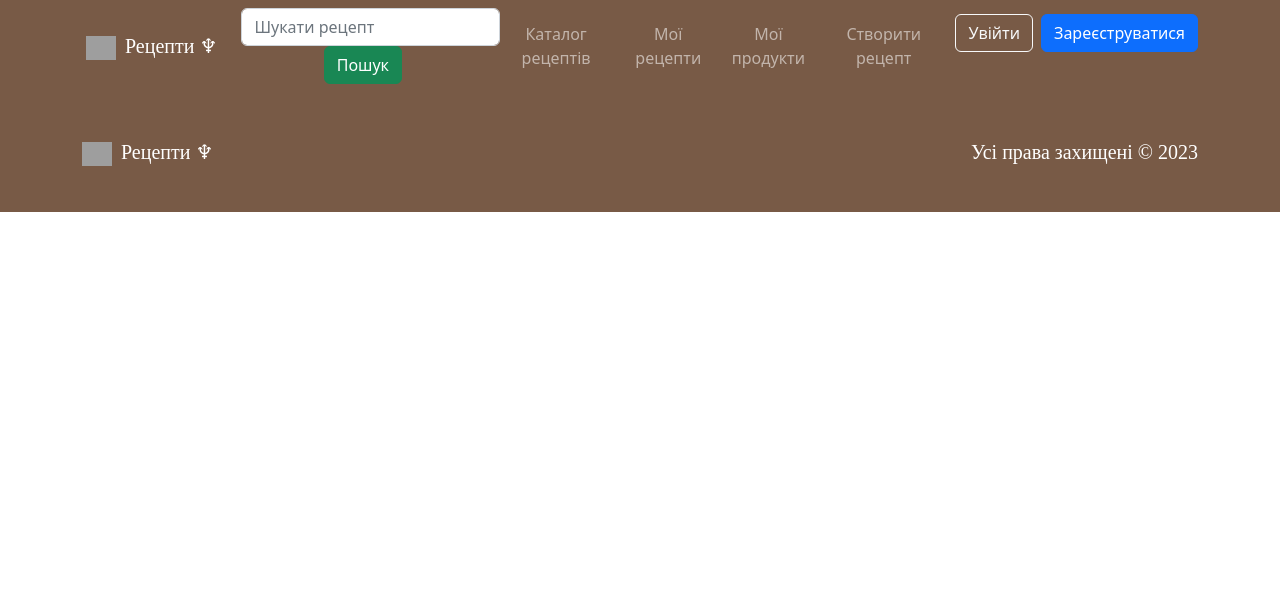
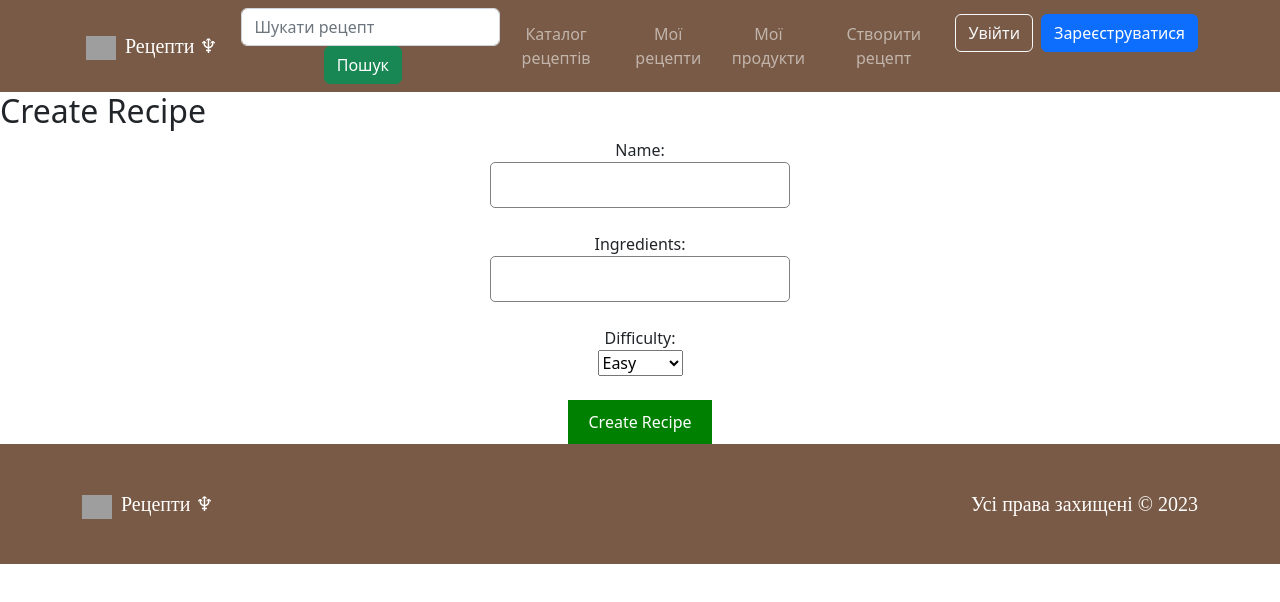
Before and after one commit to Milush47/INT20H_Recipes, a Vue app: page /create-recipe in a window 1280 px wide. Shown: the top 602 px of the page. Built offline with nearby package versions, Linux system fonts and the light colour scheme; grey boxes are pictures that could not be loaded; a web font is replaced by a local one.

Commit message:
EDITED: -create recipes page -profile page -user service

```diff
--- a/src/components/CreateRecipe.vue
+++ b/src/components/CreateRecipe.vue
@@ -1,13 +1,54 @@
 <template>
-
+  <div>
+    <h2>Create Recipe</h2>
+    <form>
+      <label for="name">Name:</label>
+      <input type="text" id="name" v-model="recipe.name" />
+      <br />
+      <label for="ingredients">Ingredients:</label>
+      <input type="text" id="ingredients" v-model="recipe.ingredients" />
+      <br />
+      <label for="difficulty">Difficulty:</label>
+      <select id="difficulty" v-model="recipe.difficulty">
+        <option value="easy">Easy</option>
+        <option value="medium">Medium</option>
+        <option value="hard">Hard</option>
+      </select>
+      <br />
+      <button @click.prevent="createRecipe">Create Recipe</button>
+    </form>
+  </div>
 </template>
 
 <script>
+import axios from 'axios';
+
 export default {
-  name: "CreateRecipe"
-}
+  name: 'CreateRecipe',
+  data() {
+    return {
+      recipe: {
+        name: '',
+        ingredients: '',
+        difficulty: 'easy',
+      },
+    };
+  },
+  methods: {
+    async createRecipe() {
+      try {
+        await axios.post('http://localhost:8080/recipes', this.recipe);
+        this.recipe = {
+          name: '',
+          ingredients: '',
+          difficulty: 'easy',
+        };
+        alert('Recipe created successfully!');
+      } catch (err) {
+        console.error(err);
+        alert('An error occurred while creating the recipe');
+      }
+    },
+  },
+};
 </script>
-
-<style scoped>
-
-</style>
--- a/src/components/Profile.vue
+++ b/src/components/Profile.vue
@@ -1,32 +1,38 @@
 <template>
-  <div class="wrapper">
-    <div class="profile">
-      <h2 class="title">Профіль</h2>
-      <div class="profile__info">
-        <div class="profile__info__text">
-          <h2 class="profile__info__text__name">Іванов Іван Іванович</h2>
-          <p class="profile__info__text__email"></p>
-          </div>
-      </div>
-    </div>
+  <div>
+    <h2>Profile</h2>
+    <p>First Name: {{ user.first_name }}</p>
+    <p>Last Name: {{ user.last_name }}</p>
+    <p>Email: {{ user.email }}</p>
   </div>
 </template>
 
 <script>
+import axios from 'axios';
+
 export default {
-  name: "Profile",
-  data: () => ({
-    user: "",
-    fields: [
-      { name: "firstname", value: "firstname" },
-      { name: "lastname", value: "lastname" },
-      { name: "email", value: "email" },
-    ],
-    link: "user",
-  })
-  }
+  name: 'Profile',
+  data() {
+    return {
+      user: {
+        first_name: '',
+        last_name: '',
+        email: '',
+      },
+    };
+  },
+  mounted() {
+    this.fetchUser();
+  },
+  methods: {
+    async fetchUser() {
+      try {
+        const res = await axios.get('http://localhost:8080/user');
+        this.user = res.data;
+      } catch (err) {
+        console.error(err);
+      }
+    },
+  },
+};
 </script>
-
-<style scoped>
-
-</style>
--- a/src/service/userService.js
+++ b/src/service/userService.js
@@ -4,3 +4,18 @@ export async function createUser(data) {
     const response = await axios.post('/auth/register', { user:data });
     return response.data;
 }
+
+export async function loginUser(data) {
+    const response = await axios.post('/auth/authenticate', { user:data });
+    return response.data;
+}
+
+export async function logoutUser() {
+    const response = await axios.post('/auth/logout');
+    return response.data;
+}
+
+export async function getProfile() {
+    const response = await axios.get('/profile');
+    return response.data;
+}
```
